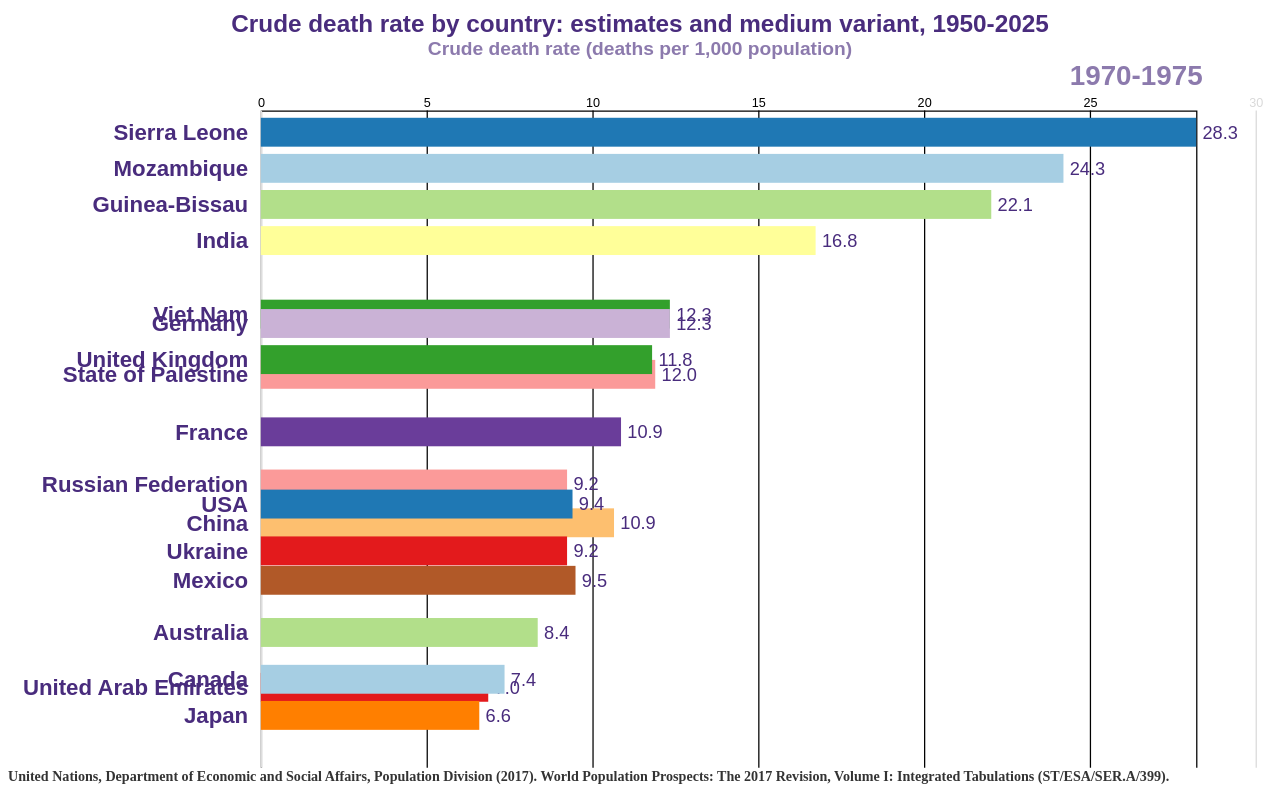
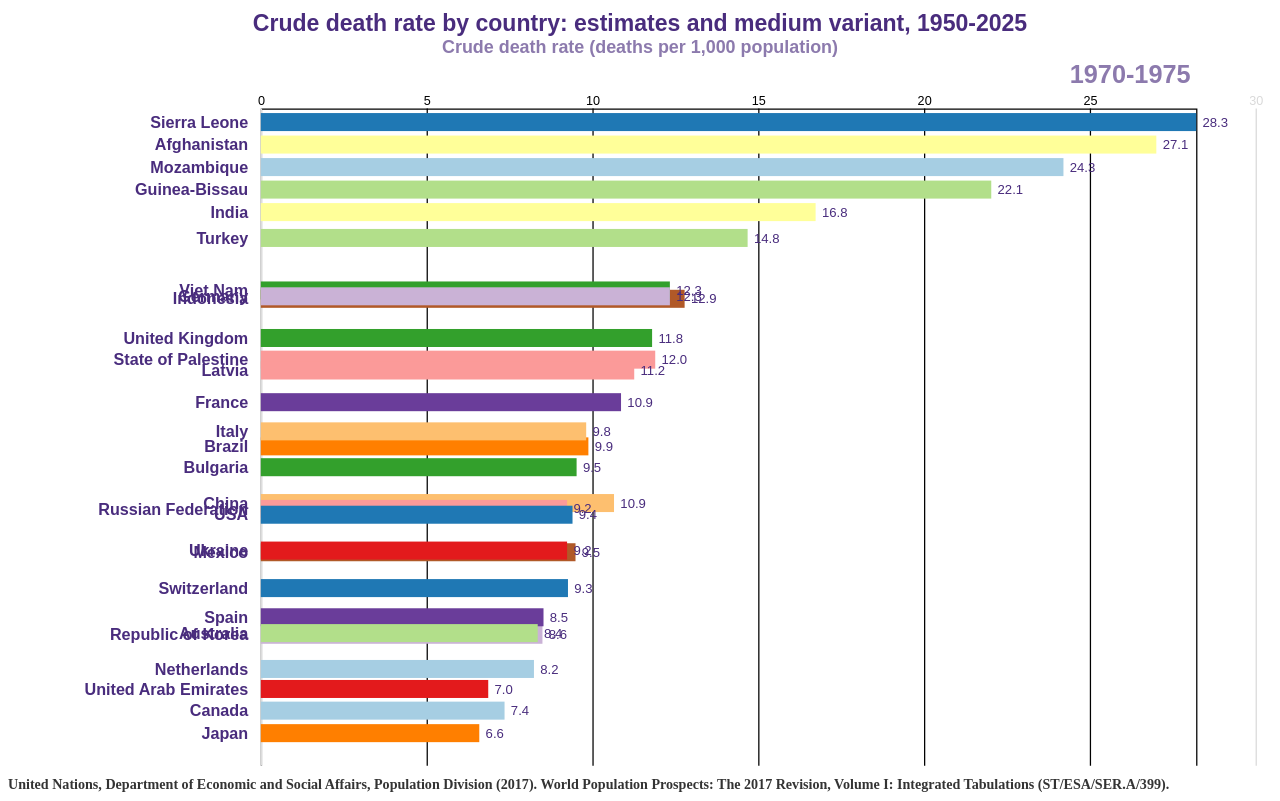
Before and after one commit to olesia1205/Bar-Chart-Race, a website built with webpack: page index.html in a window 1280 px wide. Built offline with nearby package versions, Linux system fonts and the light colour scheme.

Commit message:
add another data to the chart

```diff
--- a/dataset.csv
+++ b/dataset.csv
@@ -17,3 +17,14 @@ Australia;9,3;8,7;8,3;7,3;7,2;7;6,9;6,7;6,6;6,6;6,7;6,7
 Viet Nam;14,6;11,2;12,5;7,2;6,6;6,1;5,6;5,5;5,6;5,8;5,8;6
 State of Palestine;20;16,7;11,2;6,8;5,5;4,8;4,1;3,8;3,7;3,6;3,5;3,4
 Ukraine;11,7;8,1;9,4;12;11,7;13,6;15,2;15,9;16,3;14,9;14,9;14,9
+Italy;9,9;9,9;9,8;9,8;9,6;9,7;9,9;9,7;9,7;10,2;10,6;11,1
+Brazil;15,5;12,5;9,5;8,4;7,6;6,9;6,2;5,9;5,9;5,9;6,3;6,7
+Republic of Korea;16,9;12,6;7,9;6,6;5,9;5,6;5,4;5,3;5,2;5,5;6,1;6,8
+Spain;10,1;8,7;8,5;7,8;8,2;8,6;8,9;8,8;8,5;8,6;9,1;9,6
+Afghanistan;36,9;31,2;26,4;20,7;17,2;14,3;12,9;11;8,9;7,5;6,5;6
+Indonesia;21,4;16,8;12,2;9,2;8,3;7,6;7,2;7,4;7,2;7,1;7,2;7,5
+Netherlands;7,5;7,8;8,3;8,2;8,5;8,7;8,8;8,7;8,2;8,3;8,7;9,1
+Switzerland;10,1;9,7;9,2;9,4;9,2;9,2;8,9;8,5;8,1;8,1;8;8,2
+Turkey;24,1;18,7;14,1;10,3;8,8;7,8;6,9;6,2;5,9;5,8;5,8;6
+Bulgaria;10,2;8,3;9,7;11,3;12;13;14,3;14,4;14,8;15;15,3;15,5
+Latvia;12,3;10,3;11,4;12,8;12,4;14,4;14,4;14,1;14,7;14,3;15,1;15,4
--- a/index.js
+++ b/index.js
@@ -44,7 +44,7 @@ function render(data) {
   const width = 1000; // Исходная ширина для расчета
   const height = 600; // Исходная высота для расчета
   const interval = 2000; // Интервал обновления в миллисекундах
-  const topN = 18;
+  // const topN = 29;
 
   const margin = { left: 200, right: 60, top: 40, bottom: 40 };
   const innerWidth = width - margin.left - margin.right;
@@ -77,7 +77,7 @@ function render(data) {
                          .attr('x', innerWidth - 100)
                          .attr('y', -20)
                          .attr('class', 'intervalLabel')
-                         .attr('font-size', '22px')
+                         .attr('font-size', '20px')
                          .attr('font-weight', 'bold')
                          .text(intervals[0]);
 
@@ -107,7 +107,7 @@ function render(data) {
     const tickData = data
       .map(d => ({ Country: d['Country'], value: d[currentInterval] }))
       .sort((a, b) => d3.descending(a.value, b.value))
-      .slice(0, 18); // topN = 16
+      .slice(0, 29); // topN = 29
 
     // Обновляем шкалы
     xScale.domain([0, d3.max(tickData, d => d.value)]);
--- a/style.css
+++ b/style.css
@@ -9,19 +9,19 @@
 h1 {
   margin: 10px 0 0;
   text-align: center;
-  font-size: 1.9vw;
+  font-size: 1.8vw;
   color: #492c7d;
 }
 
 h2 {
   margin: 0;
   text-align: center;
-  font-size: 1.5vw;
+  font-size: 1.4vw;
   color: #492c7da1;
 }
 
 h3 {
-  margin: 0;
+  margin: 10px 0 0;
   font-size: 1.1vw;
   color: rgb(0 0 0 / 80%);
 }
@@ -33,12 +33,12 @@ svg {
 }
 
 .num {
-  font-size: 0.9em;
+  font-size: 0.65em;
   fill: #492c7d;
 }
 
 .label {
-  font-size: 1.1em;
+  font-size: 0.8em;
   font-weight: bold;
   fill: #492c7d;
 }
```
Also changed, not shown: 1 other file.
